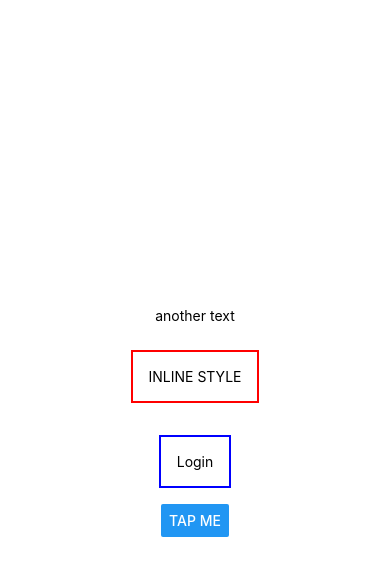
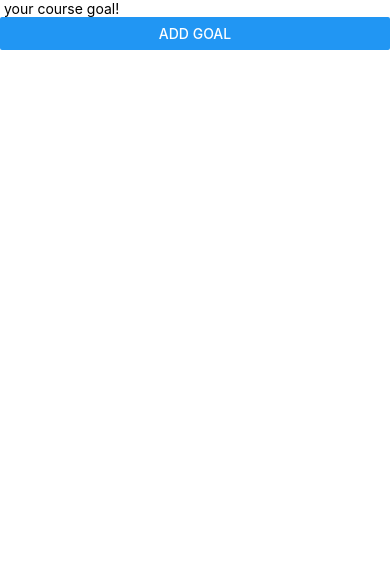
Before and after one commit to kevinxcode/React-Native-Features, a React Native app: screen / in a window 390 px wide. Shown: the top 576 px of the page. Built offline with nearby package versions, Linux system fonts and the light colour scheme.

Commit message:
style view

```diff
--- a/App.js
+++ b/App.js
@@ -3,37 +3,18 @@ import { StyleSheet, Text, View, TextInput, Button } from 'react-native';
 
 export default function App() {
   return (
-    <View style={styles.container}>
-      <StatusBar style="auto" />
-      <View style={{marginBottom: 10}}>
-        <Text >another text</Text>
+    <View>
+      <View>
+        <TextInput placeholder=' your course goal!'/>
+        <Button title='Add Goal' />
       </View>
-    {/* inline css  */}
-      <Text style={{margin: 16, borderWidth: 2, borderColor: 'red', padding: 16}}>INLINE STYLE</Text>
-      {/* css in constan */}
-      <Text style={styles.dummyText}>Login</Text>
-
-      <Button title='Tap Me' />
-
+      <View></View>
+      <View></View>
     </View>
   );
 }
 
-const style2 = StyleSheet.create({
-
-})
 
 const styles = StyleSheet.create({
-  container: {
-    flex: 1,
-    backgroundColor: '#fff',
-    alignItems: 'center',
-    justifyContent: 'center',
-  },
-  dummyText:{
-    margin: 16,
-    borderWidth: 2,
-    borderColor: 'blue',
-    padding: 16
-  }
+
 });
```
